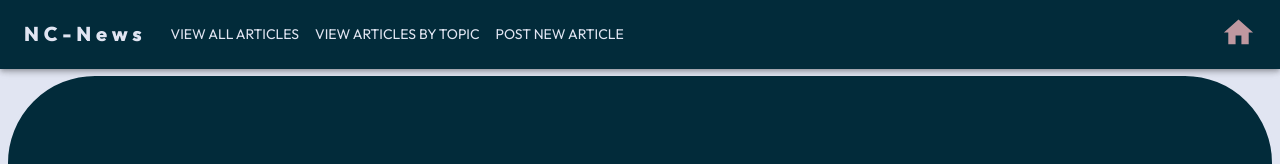
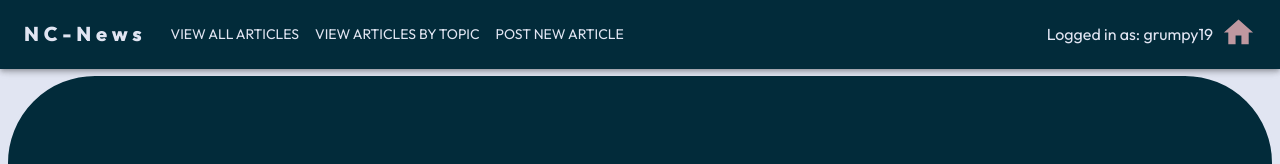
Before and after one commit to vh232/nc-news, a React (Vite) app: page / in a window 1280 px wide. Shown: the top 164 px of the page. Built offline with nearby package versions, Linux system fonts and the light colour scheme.

Commit message:
add logged in user to header

```diff
--- a/src/App.css
+++ b/src/App.css
@@ -126,6 +126,7 @@ a {
 
 .header-home-link {
   color: #bf98a0;
+  margin-left: 8px;
 }
 
 .drop-down-link {
--- a/src/components/Header.jsx
+++ b/src/components/Header.jsx
@@ -11,12 +11,16 @@ import Container from '@mui/material/Container';
 import Button from '@mui/material/Button';
 import MenuItem from '@mui/material/MenuItem';
 import HomeIcon from '@mui/icons-material/Home';
+import { useContext } from 'react';
+import { UserContext } from '../contexts/UserContext';
 
 const pages = [<Link to="/articles" className='header-small-link'>View All Articles</Link>, <Link to="/topics" className='header-small-link'>View Articles by Topic</Link>, <Link to="/" className='header-small-link'>Post New Article</Link>];
 
 const Header = () => {
   const [anchorElNav, setAnchorElNav] = React.useState(null);
   const [anchorElUser, setAnchorElUser] = React.useState(null);
+
+  const { username } = useContext(UserContext);
 
   const handleOpenNavMenu = (event) => {
     setAnchorElNav(event.currentTarget);
@@ -109,6 +113,7 @@ const Header = () => {
               </Button>
             ))}
           </Box>
+          Logged in as: {username}
          <Link to="/" className="header-home-link"> <HomeIcon fontSize='large'/> </Link>
         </Toolbar>
       </Container>
```
Also changed, not shown: 1 other file (tests, documents, lock files or other folders).
